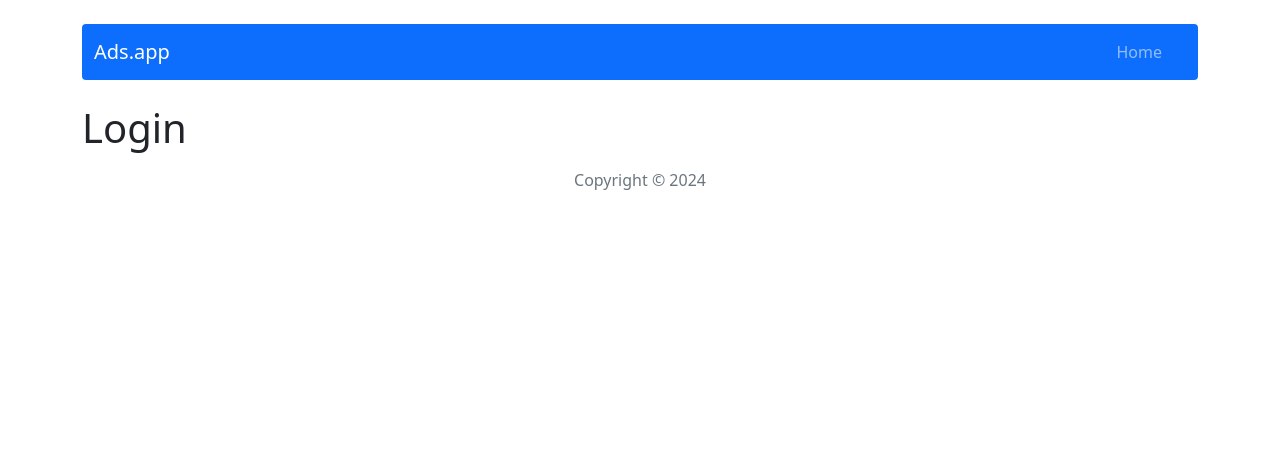
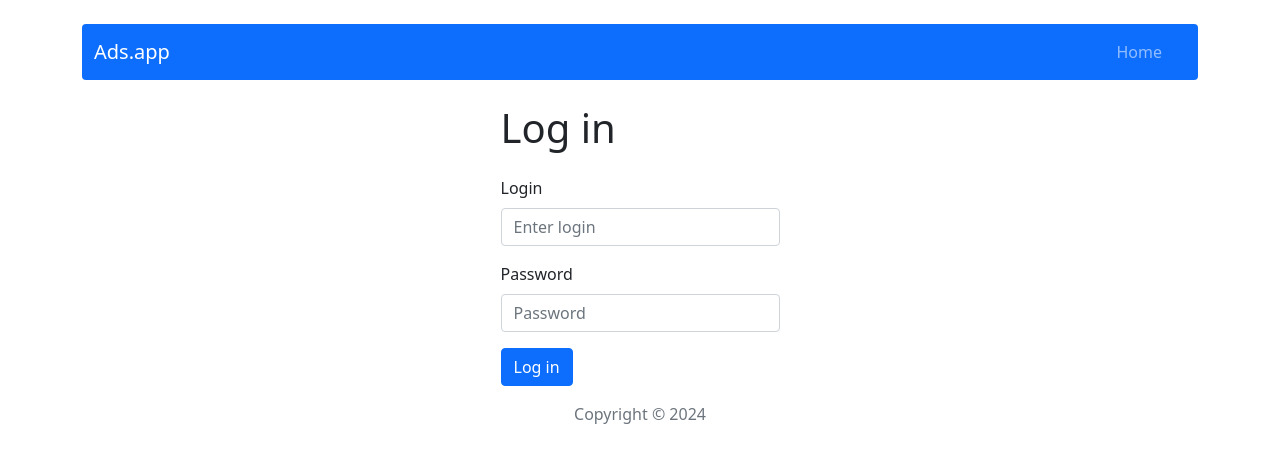
Before and after one commit to Aleksandra-Gorecka/Notice_Board-advertising_website, a React (Create React App) app in the folder client/: page /login in a window 1280 px wide. Shown: the top 462 px of the page. Built offline with nearby package versions, Linux system fonts and the light colour scheme; no server answers.

Commit message:
Added Login form

```diff
--- a/client/src/components/pages/Login/Login.js
+++ b/client/src/components/pages/Login/Login.js
@@ -1,8 +1,91 @@
+import { Form, Button, Alert, Spinner } from 'react-bootstrap';
+import { API_URL } from '../../../config';
+import { useState } from 'react';
+import { useDispatch } from 'react-redux';
+import { logIn } from '../../../redux/usersRedux';
+
 const Login = () =>{
+
+    const [login, setLogin] = useState('');
+    const [password, setPassword] = useState('');
+    const [status, setStatus] = useState(null); // null. 'loading', 'success', 'serverError', 'clientError'
+    const dispatch = useDispatch();
+
+    const handleSubmit = e => {
+        e.preventDefault();
+
+        const options = {
+            method: 'POST',
+            headers: {
+                'Content-Type': 'application/json'
+            },
+            body: JSON.stringify({ login, password })
+        }
+
+        setStatus('loading');
+        fetch(`${API_URL}/auth/login`, options)
+            .then(res => {
+                if (res.status === 200) {
+                    setStatus('success');
+                    dispatch(logIn({ login }));
+                } else if (res.status === 400){
+                    setStatus('clientError');
+                } else {
+                    setStatus('serverError');
+                }
+            })
+            .catch(err => {
+                setStatus('serverError');
+            })
+    }
+
     return (
-        <section>
-            <h1>Login</h1>
-        </section>
+        <Form className="col-12 col-sm-3 mx-auto" onSubmit={handleSubmit}>
+
+            <h1 className="my-4">Log in</h1>
+
+            {status === "success" && (
+                <Alert variant="success">
+                    <Alert.Heading>Success!</Alert.Heading>
+                    <p>You have been successfully logged in!</p>
+                </Alert>
+            )}
+
+            {status === "serverError" && (
+                <Alert variant="danger">
+                    <Alert.Heading>Something went wrong...</Alert.Heading>
+                    <p>Unexpected error... Try again!</p>
+                </Alert>
+            )}
+
+            {status === "clientError" && (
+                <Alert variant="danger">
+                    <Alert.Heading>Incorrect data</Alert.Heading>
+                    <p>Login or Password are incorrect...</p>
+                </Alert>
+            )}
+
+            {status === "loading" && (
+                <Spinner animation="border" role="status" className="d-block mx-auto">
+                    <span className="visually-hidden">Loading...</span>
+                </Spinner>
+            )}
+
+            <Form.Group className="mb-3" controlId="formLogin">
+                <Form.Label>Login</Form.Label>
+                <Form.Control type="text" value={login} onChange={e => setLogin(e.target.value)} placeholder="Enter login" />
+            </Form.Group>
+
+            <Form.Group className="mb-3" controlId="formPassword">
+                <Form.Label>Password</Form.Label>
+                <Form.Control type="password" value={password} onChange={e => setPassword(e.target.value)} placeholder="Password" />
+            </Form.Group>
+
+            <Button variant="primary" type="submit">
+                Log in
+            </Button>
+
+        </Form>
     )
 }
 
--- a/client/src/components/pages/Register/Register.js
+++ b/client/src/components/pages/Register/Register.js
@@ -40,7 +40,6 @@
                 }
             })
             .catch(err => {
-                console.error('Error:', err);
                 setStatus('serverError');
             })
     }
--- a/client/src/redux/initialState.js
+++ b/client/src/redux/initialState.js
@@ -1,6 +1,6 @@
 const initialState = {
     ads: [],
-    users: null,
+    user: null,
 };
 
 export default initialState;
--- a/client/src/redux/store.js
+++ b/client/src/redux/store.js
@@ -1,10 +1,12 @@
-import { createStore, combineReducers, compose, applyMiddleware } from 'redux';
+import { createStore, combineReducers, applyMiddleware, compose } from 'redux';
 import thunk from 'redux-thunk';
 import initialState from './initialState';
 import adsReducer from './adsRedux';
+import usersReducer from './usersRedux';
 
 const subreducers = {
     ads: adsReducer,
+    user: usersReducer,
 }
 
 const reducer = combineReducers(subreducers);
@@ -14,7 +16,7 @@
   initialState,
   compose(
     applyMiddleware(thunk),
-    window.__REDUX_DEVTOOLS_EXTENSION__ && window.__REDUX_DEVTOOLS_EXTENSION__()
+    window.__REDUX_DEVTOOLS_EXTENSION__ ? window.__REDUX_DEVTOOLS_EXTENSION__() : (f) => f
   )
 );
 
--- /dev/null
+++ b/client/src/redux/usersRedux.js
@@ -0,0 +1,21 @@
+//selectors
+
+//actions
+const createActionName = actionName => `app/users/${actionName}`;
+const LOG_IN = createActionName('LOG_IN');
+
+// action creators
+export const logIn = payload => ({ type: LOG_IN, payload });
+
+
+//reducer
+const usersReducer = (statePart = null, action) => {
+  switch (action.type) {
+    case LOG_IN:
+      return action.payload;
+    default:
+      return statePart;
+  };
+};
+
+export default usersReducer;
```
